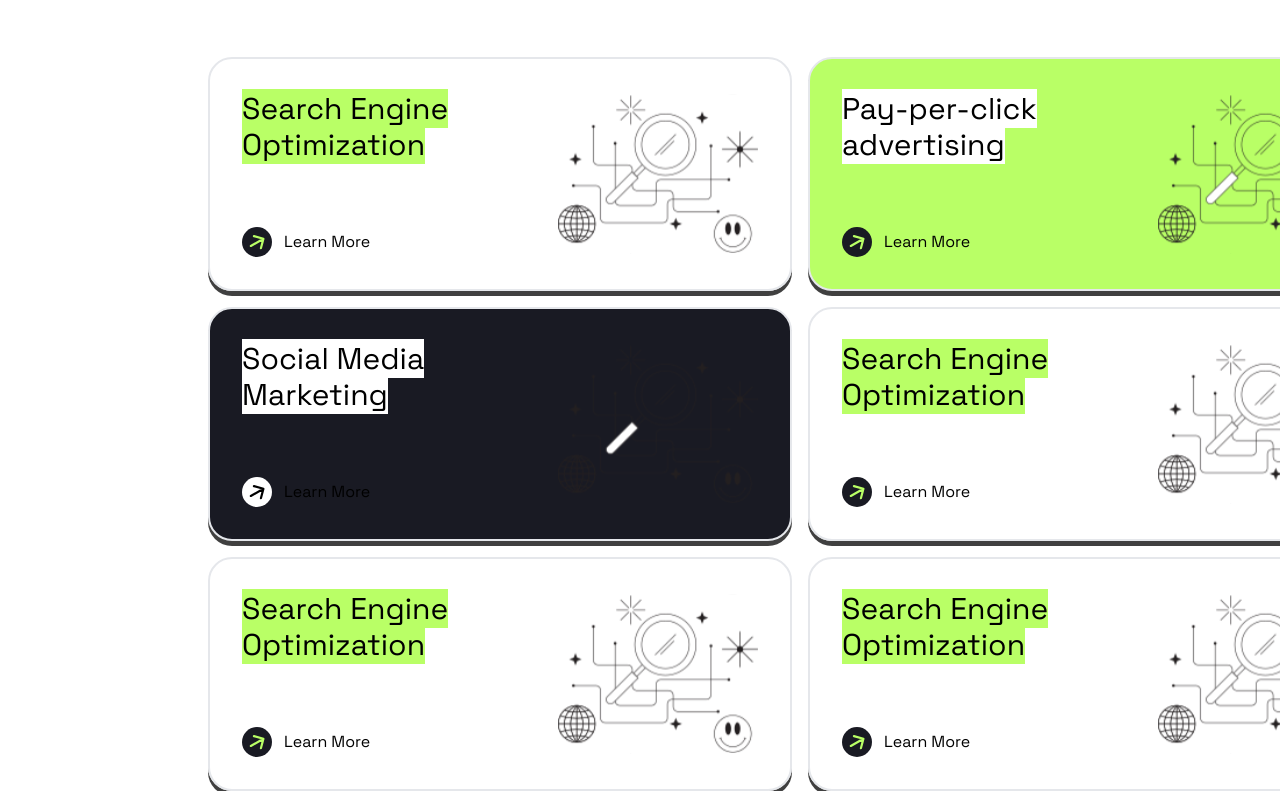
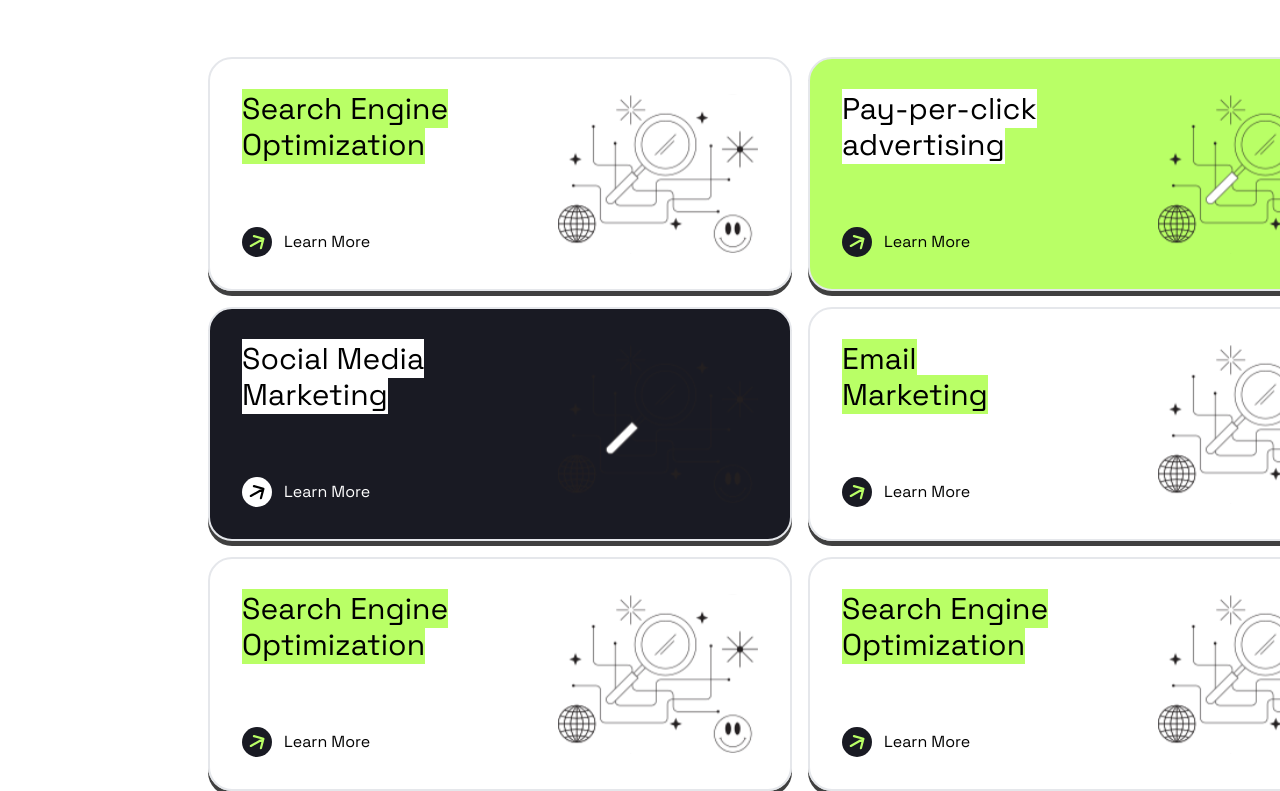
Before and after one commit to merukode/positivus-slicing, a Next.js app: page / in a window 1280 px wide. Shown: the part 1099-1890 px from the top of the page. Built offline with nearby package versions, Linux system fonts and the light colour scheme.

Commit message:
Update Boxes

```diff
--- a/app/components/Boxes.jsx
+++ b/app/components/Boxes.jsx
@@ -60,7 +60,7 @@ function Boxes() {
               height={30}
               priority
             />
-            <p>Learn More</p>
+            <p className="text-white">Learn More</p>
         </span>
         </section>
         <Image
@@ -74,7 +74,7 @@ function Boxes() {
 
       <div className="w-full p-8 shadow-5xl flex justify-between rounded-3xl border-2">
         <section>
-        <p className="text-3xl inline bg-[#B9FF66] bg-">Search Engine Optimization</p>
+        <p className="text-3xl inline bg-[#B9FF66] bg-">Email <br/> Marketing</p>
         <span className="flex gap-3 mt-16 items-center">
             <Image
               src="/green-arrow.svg"
```
